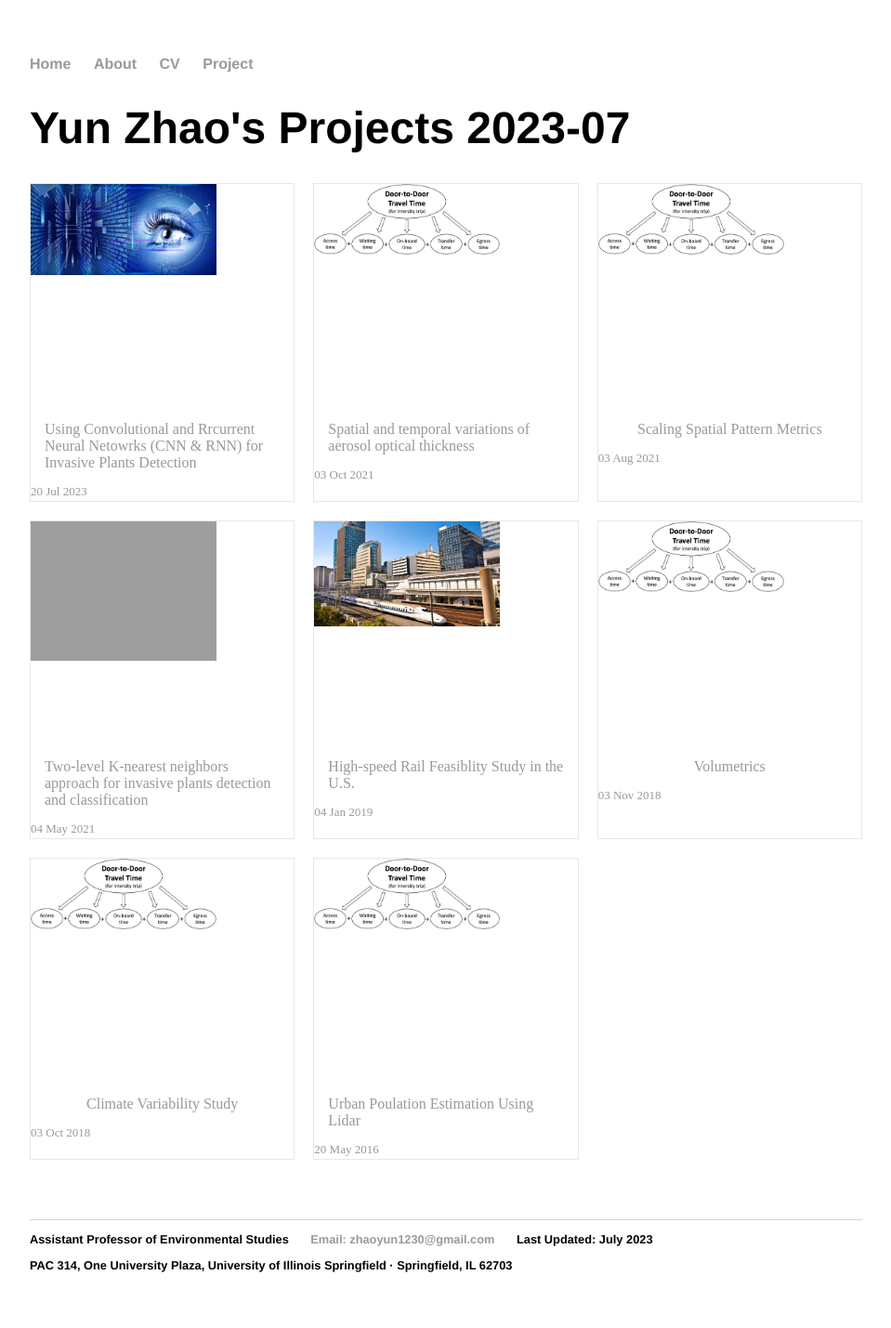
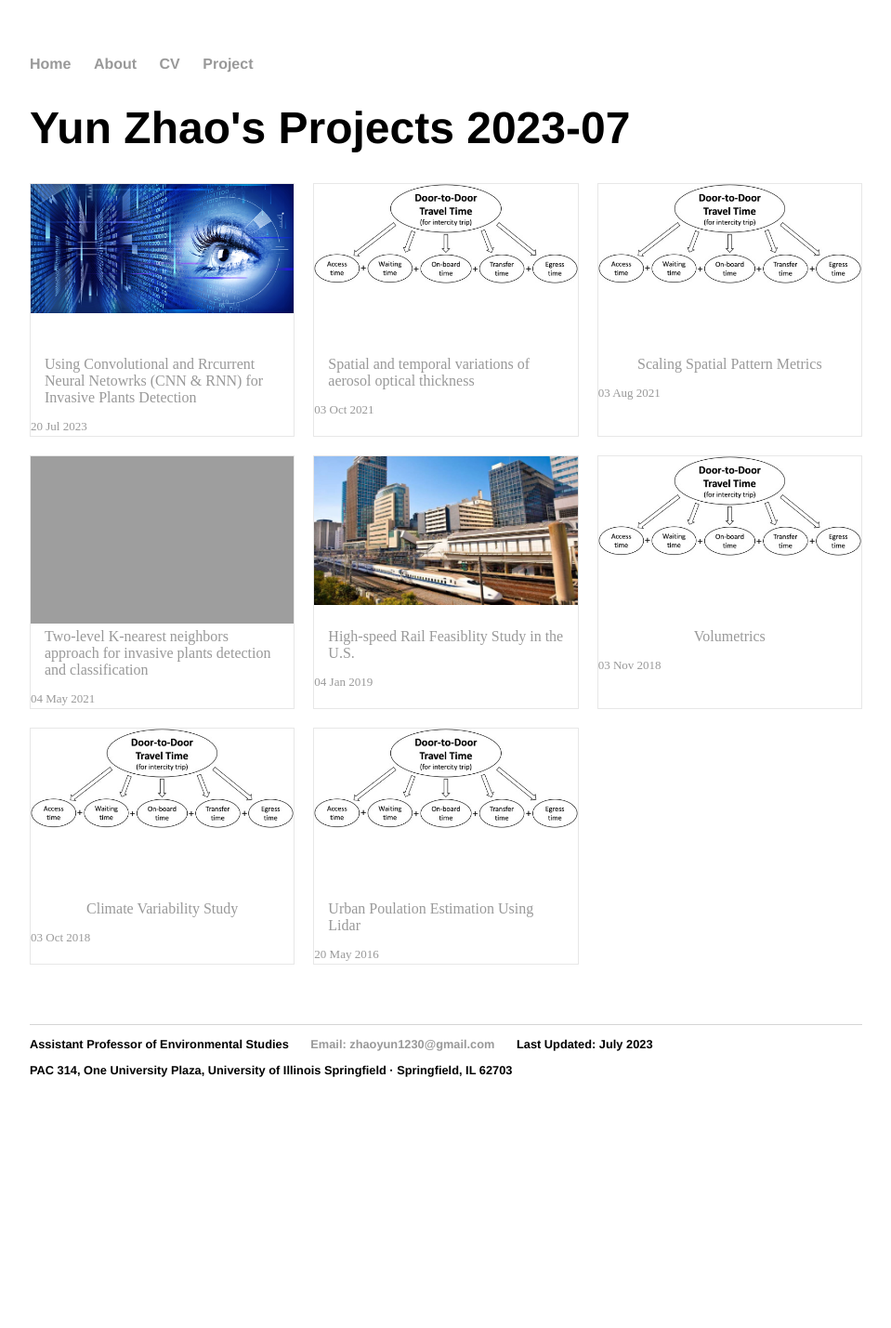
Before and after one commit to yun-zhao/yun-zhao.github.io, a Jekyll site: the page built from project/index.html, in a window 1280 px wide. Shown: the whole page at 93% size, without its empty margins (160-1119 px from the left). Built offline with Jekyll 4.4.1, drawn with Linux system fonts in a browser that asks for light colours; after the commit the page ends 1219 px from its top, so only the background shows below that.

Commit message:
grid image style fix

```diff
--- a/css/main.css
+++ b/css/main.css
@@ -66,7 +66,7 @@ ul.posts li span {
 
 .thumb-wrap {
 
-    height: 250px;
+    height: 180px;
     width: 100%;
     position: relative;
     overflow: hidden;
--- a/project/index.html
+++ b/project/index.html
@@ -7,7 +7,7 @@ title: Yun Zhao's Projects 2023-07
 
 	  {% for post in site.posts %}
 
-	    <li> <a href="{{ post.url }}" title="{{ post.title }}"><div class="thumb-wrap"><img src="{{ post.thumb }}"  width="200"></div><div class="title-wrap">{{ post.title }}</div><span>{{ post.date | date_to_string }}</span></a></li>
+	    <li> <a href="{{ post.url }}" title="{{ post.title }}"><div class="thumb-wrap"><img src="{{ post.thumb }}"  width="100%"></div><div class="title-wrap">{{ post.title }}</div><span>{{ post.date | date_to_string }}</span></a></li>
 
 	  {% endfor %}
 	</ul>
```
